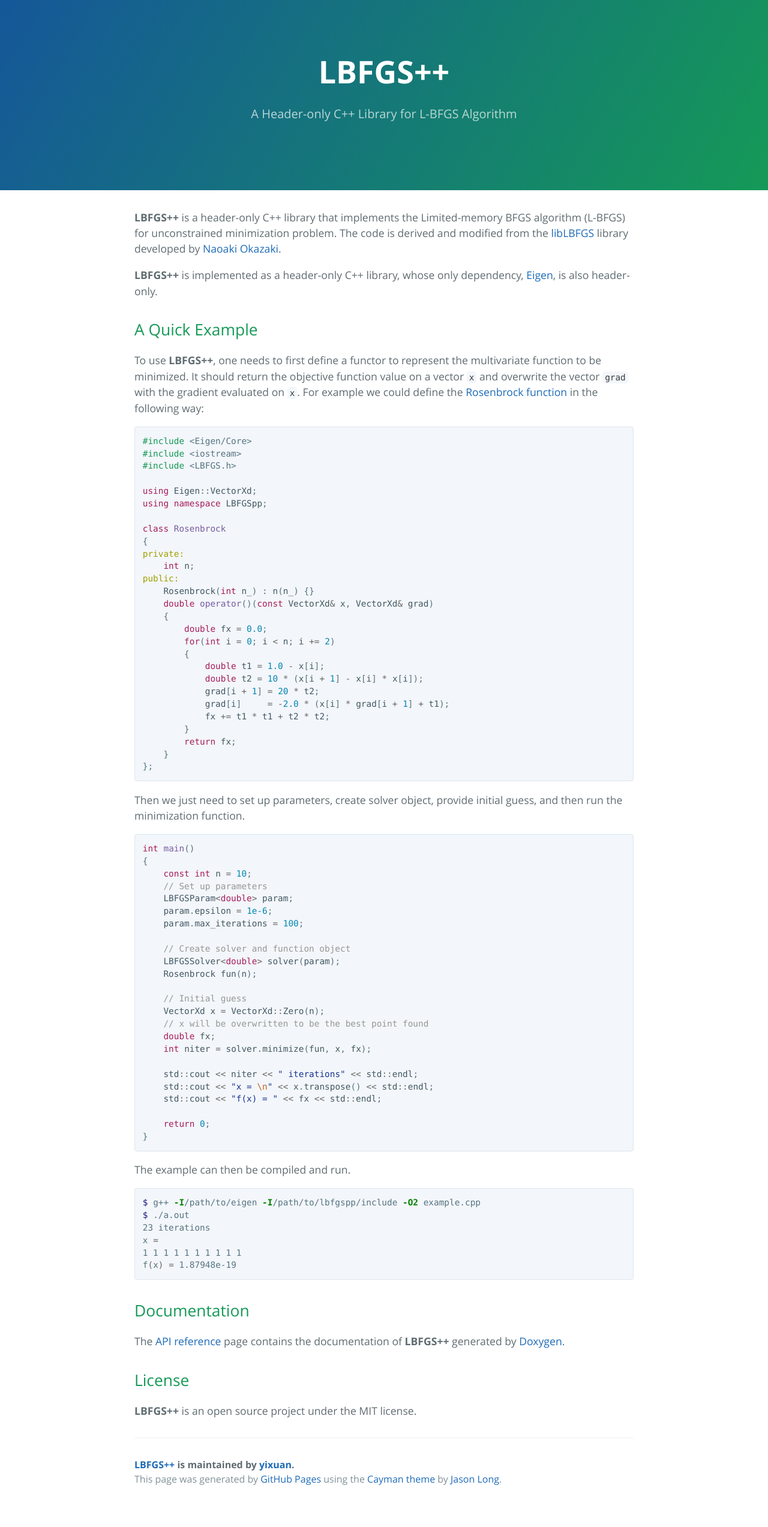
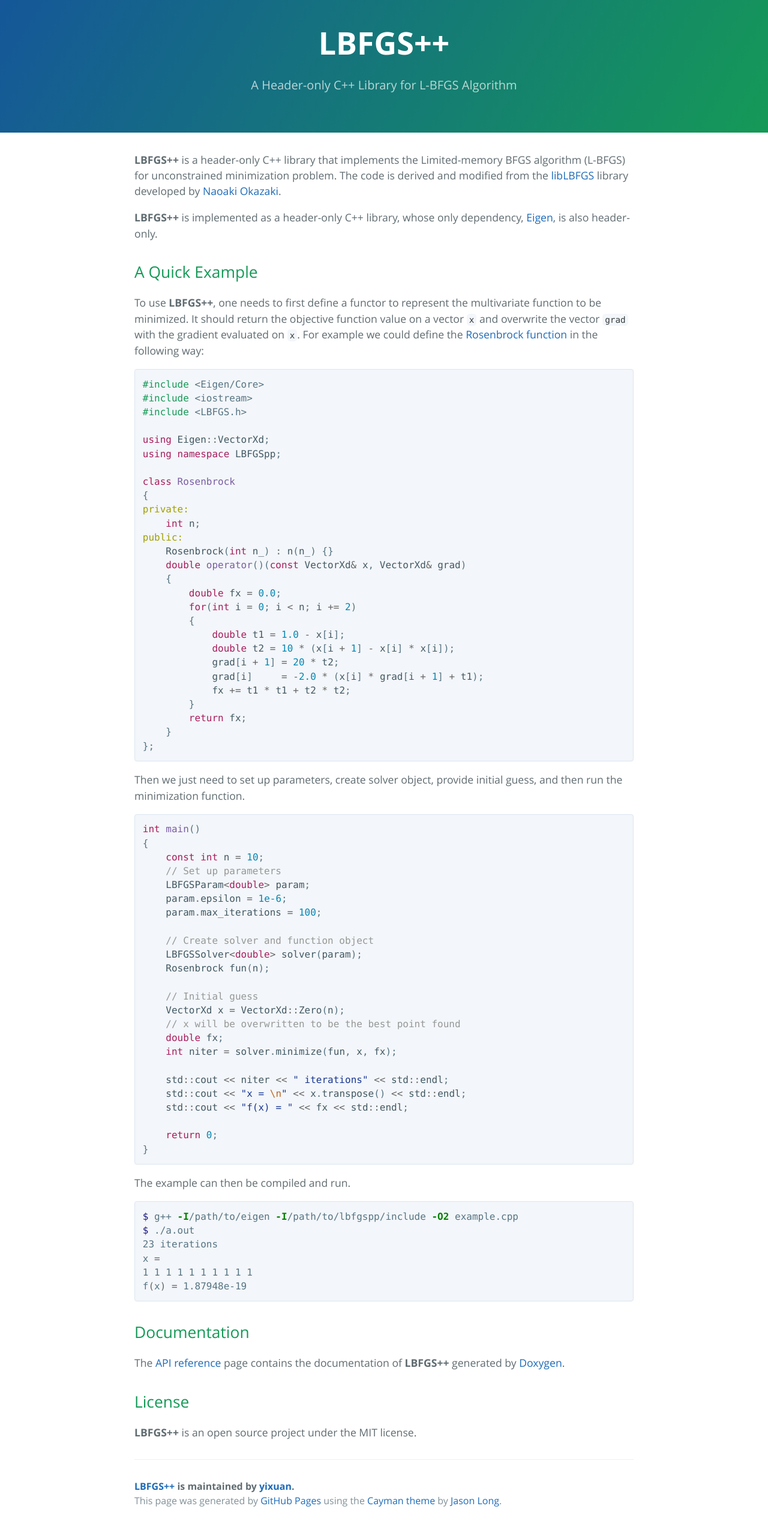
Before and after one commit to yixuan/LBFGSpp, a Jekyll site: the page built from index.md, in a window 1280 px wide. Shown: the whole page at 60% size. Built offline with Jekyll 4.4.1, drawn with Linux system fonts in a browser that asks for light colours; before the commit the page ends 2509 px from its top, so only the background shows below that.

Commit message:
adjust header

```diff
--- a/css/stylesheet.css
+++ b/css/stylesheet.css
@@ -74,11 +74,11 @@
 
 @media screen and (min-width: 64em) {
   .page-header {
-    padding: 5rem 6rem; } }
+    padding: 2rem 4rem; } }
 
 @media screen and (min-width: 42em) and (max-width: 64em) {
   .page-header {
-    padding: 3rem 4rem; } }
+    padding: 2rem 4rem; } }
 
 @media screen and (max-width: 42em) {
   .page-header {
@@ -148,7 +148,7 @@
   .main-content pre > code {
     padding: 0;
     margin: 0;
-    font-size: 0.9rem;
+    font-size: 1rem;
     color: #567482;
     word-break: normal;
     white-space: pre;
```
